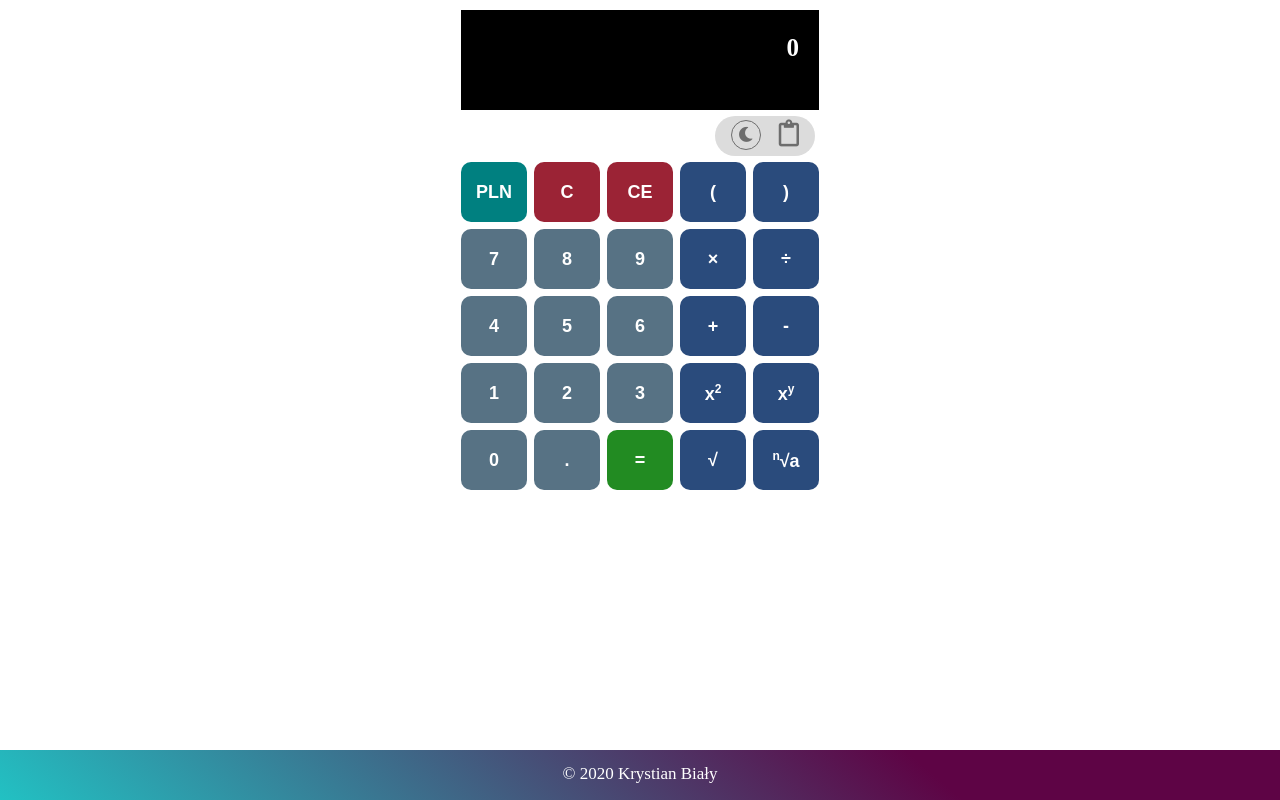
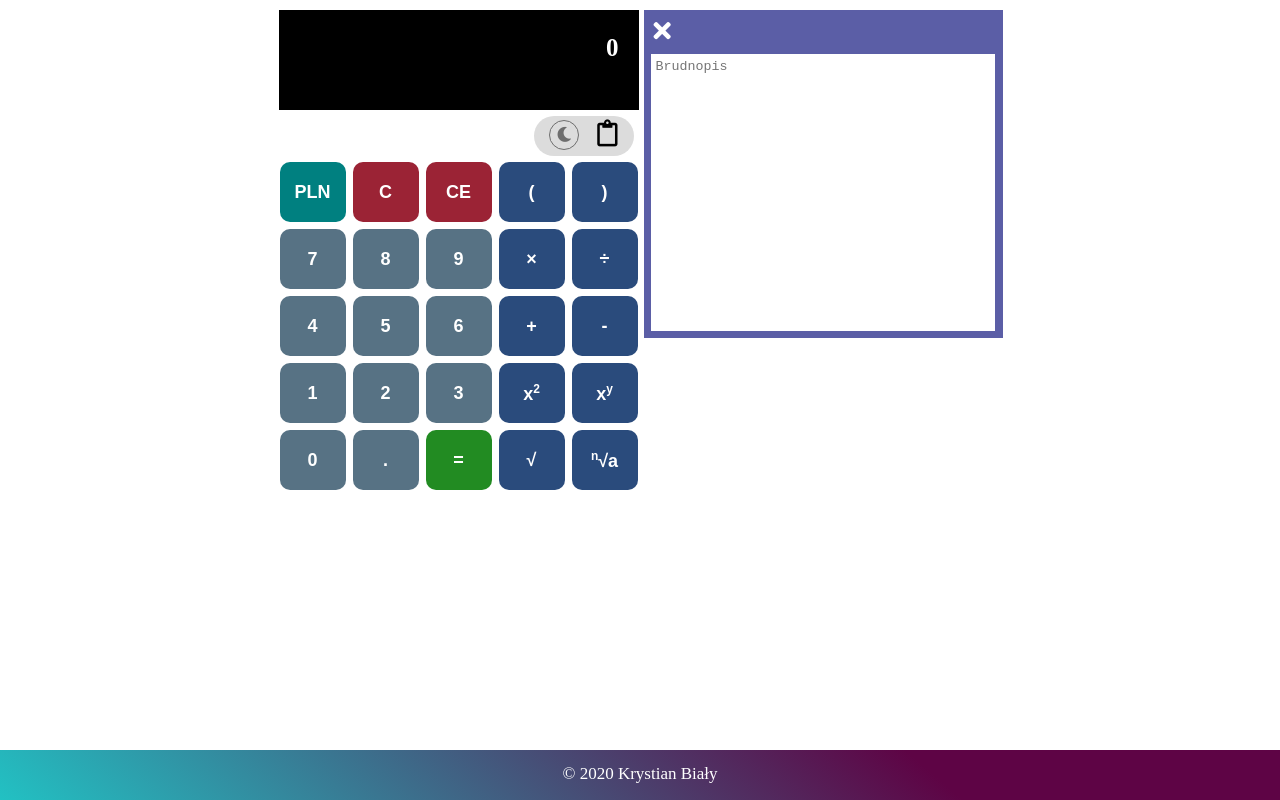
Before and after one commit to krystianbialy/calculator, a website built with webpack: page src/index.html in a window 1280 px wide. Both pictures are taken after a click on the element 788 px from the left and 137 px from the top of the page. Built offline with nearby package versions, Linux system fonts and the light colour scheme; no server answers.

Commit message:
accessories(clipboard)

```diff
--- a/src/index.html
+++ b/src/index.html
@@ -1,5 +1,5 @@
 <!DOCTYPE html>
-<html lang="en">
+<html lang="pl">
 
 <head>
   <meta charset="UTF-8">
@@ -32,8 +32,8 @@
               </div>
             </div>
           </div>
-          <div class="clipboard">
-            <div class="clipboard__icon">
+          <div class="clipboard-button" id="clipboard-button">
+            <div class="clipboard-button__icon" id="clipboard-button__icon">
               <i class="far fa-clipboard"></i>
             </div>
           </div>
@@ -121,6 +121,13 @@
           </button>
         </div>
       </div>
+      <div class="calculator__clipboard" id="calculator__clipboard">
+        <div class="calculator__clipboard-button-close">
+          <i class="calculator__clipboard-button-close-icon fas fa-times"
+            id="calculator__clipboard-button-close-icon"></i>
+        </div>
+        <textarea class="calculator__clipboard-textarea" id="calculator__clipboard-textarea" placeholder="Brudnopis"></textarea>
+      </div>
     </div>
   </section>
 
--- a/src/js/accessories/change-mode.js
+++ b/src/js/accessories/change-mode.js
@@ -1,7 +1,11 @@
+const body = document.querySelector('#body');
+const clipboardTextarea = document.querySelector(
+  '#calculator__clipboard-textarea'
+);
 const changeMode = document.querySelector('#change-mode');
-const body = document.querySelector('#body');
 
 changeMode.onclick = () => {
+  body.classList.toggle('body-dark-mode');
+  clipboardTextarea.classList.toggle('clipboard-dark-mode');
   changeMode.classList.toggle('change-mode-dark-mode');
-  body.classList.toggle('body-dark-mode');
 };
--- /dev/null
+++ b/src/js/accessories/clipboard-button.js
@@ -0,0 +1,16 @@
+const clipboardButton = document.querySelector('#clipboard-button');
+const calculatorClipboard = document.querySelector('#calculator__clipboard');
+const clipboardButtonIcon = document.querySelector('#clipboard-button__icon');
+const clipboardButtonClose = document.querySelector(
+  '#calculator__clipboard-button-close-icon'
+);
+
+clipboardButton.onclick = () => {
+  calculatorClipboard.classList.toggle('clipboard-button-toggle');
+  clipboardButtonIcon.classList.toggle('clipboard-button-dark-mode');
+};
+
+clipboardButtonClose.onclick = () => {
+  calculatorClipboard.classList.toggle('clipboard-button-toggle');
+  clipboardButtonIcon.classList.toggle('clipboard-button-dark-mode');
+};
--- a/src/js/calculator/global-variables.js
+++ b/src/js/calculator/global-variables.js
@@ -27,6 +27,9 @@ global.outputOperationResult = document.querySelector(
   '#calculator__output-operation-result'
 );
 
+global.exchangeRates = document.querySelector('#calculator__exchange-rates');
+global.calculatorClipboard = document.querySelector('#calculator__clipboard');
+
 global.displayResult = 0;
 global.displayValue = '';
 global.saveNumber = 'false';
--- a/src/js/exchange-rates/close-list.js
+++ b/src/js/exchange-rates/close-list.js
@@ -1,13 +1,13 @@
 const exchangeRatesButtonClose = document.querySelector(
   '#calculator__exchange-rates-button-close-icon'
 );
-const exchangeRates = document.querySelector('#calculator__exchange-rates');
 const exchangeRatesListItem = document.querySelector(
   '.calculator__exchange-rates-list'
 );
 
 exchangeRatesButtonClose.onclick = () => {
   exchangeRates.style.display = 'none';
+  calculatorClipboard.classList.remove('clipboard-margin');
 };
 
 exchangeRatesListItem.onclick = () => {
--- a/src/js/exchange-rates/open-list.js
+++ b/src/js/exchange-rates/open-list.js
@@ -1,5 +1,11 @@
-const exchangeRates = document.querySelector('#calculator__exchange-rates');
+exchangeRates.style.display = 'none';
 
 buttonExchangeRates.onclick = () => {
-  exchangeRates.style.display = 'block';
+  if (exchangeRates.style.display === 'none') {
+    calculatorClipboard.classList.add('clipboard-margin');
+    exchangeRates.style.display = 'block';
+  } else {
+    exchangeRates.style.display = 'none';
+    calculatorClipboard.classList.remove('clipboard-margin');
+  }
 };
--- a/src/main.js
+++ b/src/main.js
@@ -19,10 +19,11 @@ import './js/calculator/button-clear.js';
 import './js/calculator/button-equals';
 
 import './js/accessories/change-mode.js';
+import './js/accessories/clipboard-button.js';
 
 import './js/exchange-rates/api-nbp.js';
 import './js/exchange-rates/convert-a-currency.js';
 import './js/exchange-rates/open-list.js';
 import './js/exchange-rates/close-list.js';
 
-import './js/footer/footer.js';
+import './js/footer.js';
--- a/src/main.scss
+++ b/src/main.scss
@@ -4,8 +4,9 @@
 
 @import 'scss/accessories/accessories-wrapper.scss';
 @import 'scss/accessories/change-mode.scss';
-@import 'scss/accessories/clipboard.scss';
+@import 'scss/accessories/clipboard-button.scss';
 
 @import 'scss/exchange-rates.scss';
+@import 'scss/clipboard.scss';
 
 @import 'scss/footer.scss';
--- /dev/null
+++ b/src/scss/accessories/clipboard-button.scss
@@ -0,0 +1,17 @@
+.clipboard-button {
+  margin: 0 16px 0 18px;
+}
+
+.clipboard-button__icon {
+  font-size: 27px;
+  opacity: 0.5;
+  cursor: pointer;
+}
+
+.clipboard-button-toggle {
+  display: block !important;
+}
+
+.clipboard-button-dark-mode {
+  opacity: 1;
+}
--- a/src/scss/accessories/clipboard.scss
+++ /dev/null
@@ -1,9 +0,0 @@
-.clipboard {
-  margin: 0 16px 0 18px;
-
-  .clipboard__icon {
-    font-size: 27px;
-    opacity: 0.5;
-    cursor: pointer;
-  }
-}
--- a/src/scss/calculator.scss
+++ b/src/scss/calculator.scss
@@ -1,11 +1,12 @@
 .calculator__container {
+  position: relative;
   max-width: 370px;
   margin: 10px auto 0 auto;
 }
 
 .calculator__output-operation {
   background-color: #000;
-  margin: 0 6px 6px 6px;
+  margin: 0 5px 6px 5px;
   height: 100px;
   color: #fff;
   text-align: right;
@@ -77,3 +78,9 @@
     }
   }
 }
+
+@media (min-width: 975px) {
+  .calculator__container {
+    grid-template-columns: repeat(3, auto);
+  }
+}
--- /dev/null
+++ b/src/scss/clipboard.scss
@@ -0,0 +1,47 @@
+.calculator__clipboard {
+    display: none;
+    position: absolute;
+    top: 152px;
+    left: 6px;
+    height: 328px;
+    width: 97%;
+    background: #5B5EA6;
+}
+
+.calculator__clipboard-button-close-icon {
+    margin: 3px 0 6px 0;
+    padding: 5px 10px 5px 10px;
+    font-size: 25px;
+    color: #fff;
+    cursor: pointer;
+}
+
+.calculator__clipboard-textarea {
+    height: 277px;
+    width: 96%;
+    margin-left: 7px;
+    padding: 5px;
+    border: none;
+    resize: none;
+    overflow-y: scroll;
+}
+
+.clipboard-dark-mode {
+    background: #778899;
+    color: #fff;
+}
+
+@media (min-width: 975px) {
+    .calculator__clipboard {
+        position: static;
+        width: 359px;
+        margin-right: 4px;
+        bottom: 0;
+    }
+}
+
+@media (min-width: 620px) and (max-width: 974px) {
+    .clipboard-margin {
+        margin-left: 115px;
+    }
+}
```
Also changed, not shown: src/js/footer.js (renamed from src/js/footer/footer.js).
